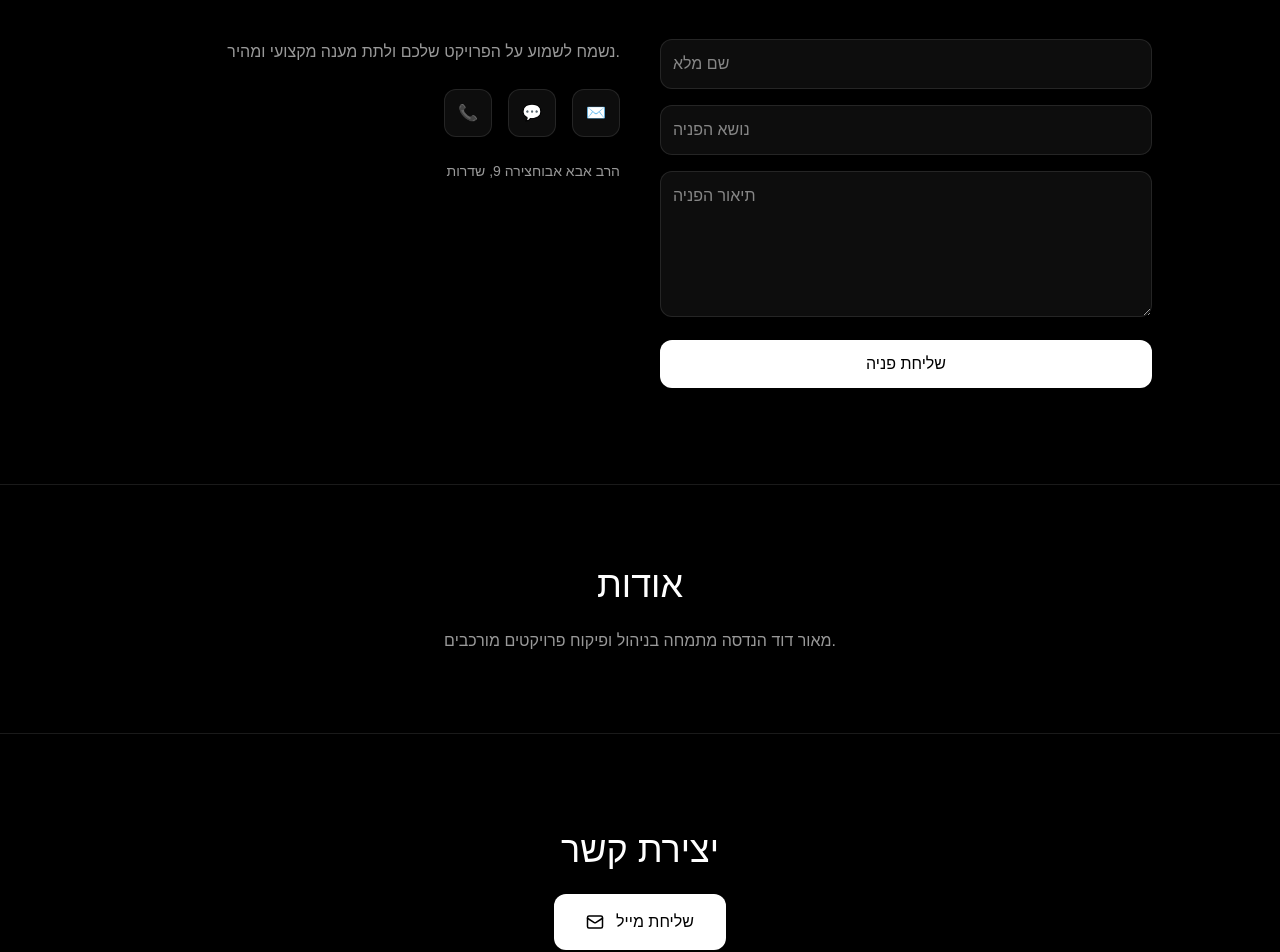
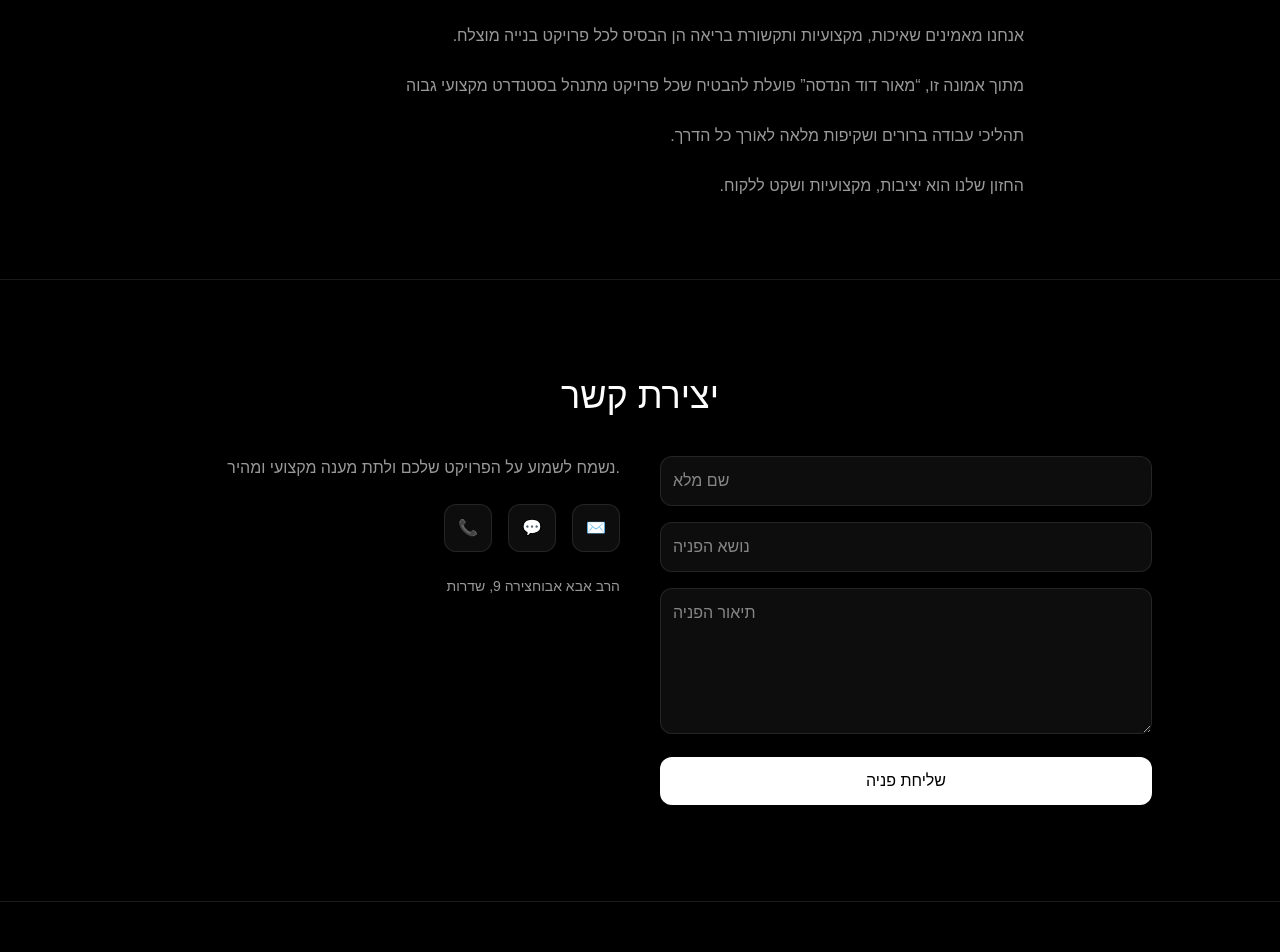
Before and after one commit to maordeng/construction-site, a Next.js app: page / in a window 1280 px wide. Shown: the part 2582-3534 px from the top of the page. Built offline with nearby package versions, Linux system fonts and the light colour scheme.

Commit message:
fix vision duplication + clean contact section single instance

```diff
--- a/app/page.tsx
+++ b/app/page.tsx
@@ -137,25 +137,25 @@ export default function Home() {
                 title: "ניהול פרויקטים",
                 desc: "ליווי מלא של הפרויקט מתחילתו ועד סופו.",
                 content:
-                  "ניהול כולל של פרויקטים משלב התכנון ועד המסירה, כולל תיאום בין כל הגורמים ובקרה מלאה על איכות ולוחות זמנים.",
+                  "ניהול כולל של פרויקטים משלב התכנון ועד המסירה, כולל בקרה על איכות, לוחות זמנים ותקציב.",
               },
               {
                 title: "פיקוח בנייה פרטית",
                 desc: "בקרה הנדסית צמודה לבתים פרטיים.",
                 content:
-                  "פיקוח צמוד על כל שלבי הבנייה, בדיקות תכניות, מניעת טעויות ותיאום מלא מול הקבלנים בשטח.",
+                  "פיקוח הנדסי מלא על כל שלבי הבנייה, מניעת טעויות ותיאום בין כל הגורמים בשטח.",
               },
               {
                 title: "פיקוח מוסדי",
                 desc: "ניהול ופיקוח פרויקטים ציבוריים.",
                 content:
-                  "ניהול פרויקטים ציבוריים עם בקרה הנדסית מלאה ועמידה בתקנים.",
+                  "ניהול פרויקטים מוסדיים עם בקרה הנדסית ועמידה בתקנים.",
               },
               {
                 title: "ליווי יזמים",
                 desc: "ייעול תהליכים ושיפור ביצוע בשטח.",
                 content:
-                  "ליווי יזמים משלב הרעיון ועד מסירה תוך בקרה תקציבית ותכנונית.",
+                  "ליווי יזמים משלב התכנון ועד מסירה תוך בקרה מקצועית.",
               },
             ].map(({ title, desc, content }) => (
               <div
@@ -343,7 +343,34 @@ export default function Home() {
 
       </section>
 
-      {/* CONTACT (UPDATED) */}
+      {/* VISION */}
+      <section id="vision" className="bg-black border-t border-white/10 py-20 px-4 sm:px-6 text-center">
+
+        <h2 className="text-4xl font-light mb-10">חזון</h2>
+
+        <div className="max-w-3xl mx-auto text-white/60 space-y-6 leading-relaxed text-right">
+
+          <p>
+            .אנחנו מאמינים שאיכות, מקצועיות ותקשורת בריאה הן הבסיס לכל פרויקט בנייה מוצלח
+          </p>
+
+          <p>
+            מתוך אמונה זו, “מאור דוד הנדסה” פועלת להבטיח שכל פרויקט מתנהל בסטנדרט מקצועי גבוה
+          </p>
+
+          <p>
+            .תהליכי עבודה ברורים ושקיפות מלאה לאורך כל הדרך
+          </p>
+
+          <p>
+            .החזון שלנו הוא יציבות, מקצועיות ושקט ללקוח
+          </p>
+
+        </div>
+
+      </section>
+
+      {/* CONTACT (ONLY ONE) */}
       <section
         id="contact"
         className="bg-black border-t border-white/10 py-24 px-4 sm:px-6 text-center"
@@ -355,31 +382,21 @@ export default function Home() {
           {/* INFO */}
           <div className="space-y-6">
 
-            <p className="text-white/60 leading-relaxed">
+            <p className="text-white/60">
               נשמח לשמוע על הפרויקט שלכם ולתת מענה מקצועי ומהיר.
             </p>
 
             <div className="flex gap-4 justify-end">
 
-              <a
-                href="tel:0549762390"
-                className="w-12 h-12 flex items-center justify-center rounded-xl bg-white/5 border border-white/10 hover:border-white/30"
-              >
+              <a href="tel:0549762390" className="w-12 h-12 flex items-center justify-center rounded-xl bg-white/5 border border-white/10">
                 📞
               </a>
 
-              <a
-                href="https://wa.me/972549762390"
-                target="_blank"
-                className="w-12 h-12 flex items-center justify-center rounded-xl bg-white/5 border border-white/10 hover:border-white/30"
-              >
+              <a href="https://wa.me/972549762390" target="_blank" className="w-12 h-12 flex items-center justify-center rounded-xl bg-white/5 border border-white/10">
                 💬
               </a>
 
-              <a
-                href="mailto:office@maordeng.com"
-                className="w-12 h-12 flex items-center justify-center rounded-xl bg-white/5 border border-white/10 hover:border-white/30"
-              >
+              <a href="mailto:office@maordeng.com" className="w-12 h-12 flex items-center justify-center rounded-xl bg-white/5 border border-white/10">
                 ✉️
               </a>
 
@@ -402,45 +419,20 @@ export default function Home() {
               const subject = (form.elements.namedItem("subject") as HTMLInputElement).value;
               const message = (form.elements.namedItem("message") as HTMLTextAreaElement).value;
 
-              const mailto = `mailto:office@maordeng.com?subject=${encodeURIComponent(
-                subject
-              )}&body=${encodeURIComponent(
+              const mailto = `mailto:office@maordeng.com?subject=${encodeURIComponent(subject)}&body=${encodeURIComponent(
                 `שם: ${name}\n\nהודעה:\n${message}`
               )}`;
 
               window.location.href = mailto;
             }}
           >
+            <input name="name" placeholder="שם מלא" className="w-full p-3 rounded-xl bg-white/5 border border-white/10 text-white" />
+            <input name="subject" placeholder="נושא הפניה" className="w-full p-3 rounded-xl bg-white/5 border border-white/10 text-white" />
+            <textarea name="message" placeholder="תיאור הפניה" rows={5} className="w-full p-3 rounded-xl bg-white/5 border border-white/10 text-white" />
 
-            <input
-              name="name"
-              placeholder="שם מלא"
-              className="w-full p-3 rounded-xl bg-white/5 border border-white/10 text-white"
-              required
-            />
-
-            <input
-              name="subject"
-              placeholder="נושא הפניה"
-              className="w-full p-3 rounded-xl bg-white/5 border border-white/10 text-white"
-              required
-            />
-
-            <textarea
-              name="message"
-              placeholder="תיאור הפניה"
-              rows={5}
-              className="w-full p-3 rounded-xl bg-white/5 border border-white/10 text-white"
-              required
-            />
-
-            <button
-              type="submit"
-              className="w-full bg-white text-black py-3 rounded-xl hover:opacity-90 transition"
-            >
+            <button className="w-full bg-white text-black py-3 rounded-xl">
               שליחת פניה
             </button>
-
           </form>
 
         </div>
@@ -448,6 +440,7 @@ export default function Home() {
 
       {/* ABOUT */}
       <section id="about" className="bg-black border-t border-white/10 py-20 px-4 sm:px-6 text-center">
+
         <h2 className="text-4xl font-light mb-6">אודות</h2>
 
         <p className="text-white/60 max-w-2xl mx-auto">
@@ -455,22 +448,6 @@ export default function Home() {
         </p>
       </section>
 
-      {/* CONTACT */}
-
-      <section id="contact" className="bg-black border-t border-white/10 py-24 px-4 sm:px-6 text-center">
-
-        <h2 className="text-4xl font-light mb-6">יצירת קשר</h2>
-
-        <a
-          href="mailto:office@maordeng.com"
-          className="inline-flex items-center gap-3 bg-white text-black px-8 py-4 rounded-xl"
-        >
-          <Mail size={18} />
-          שליחת מייל
-        </a>
-
-      </section>
-
     </main>
   );
 }
```
